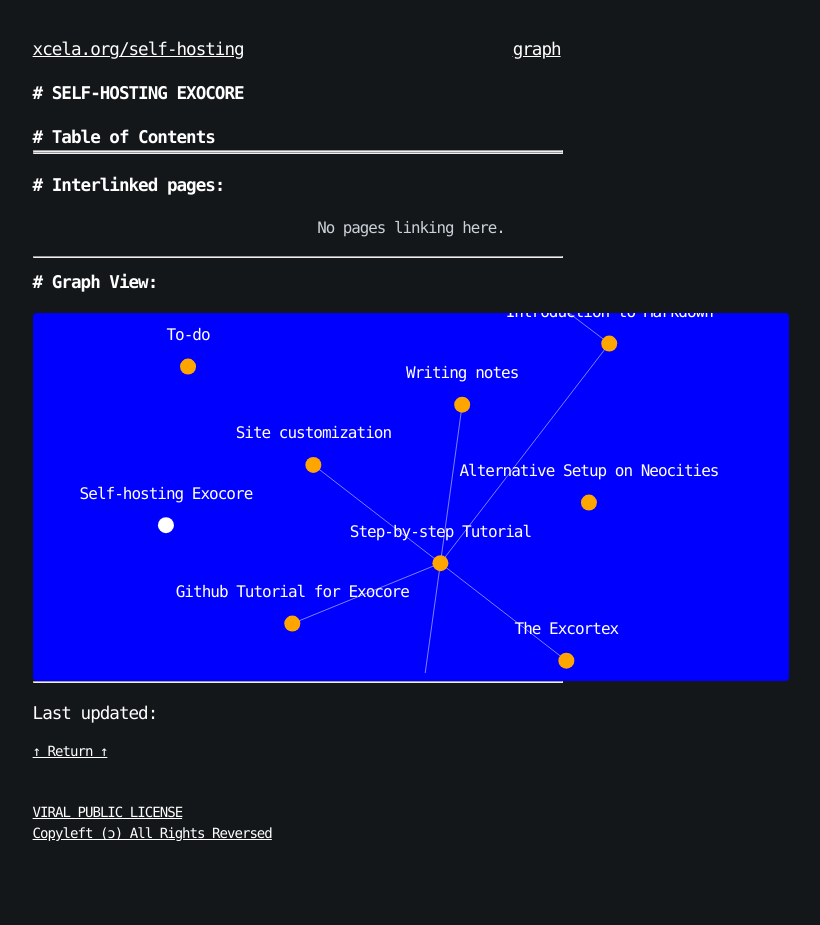
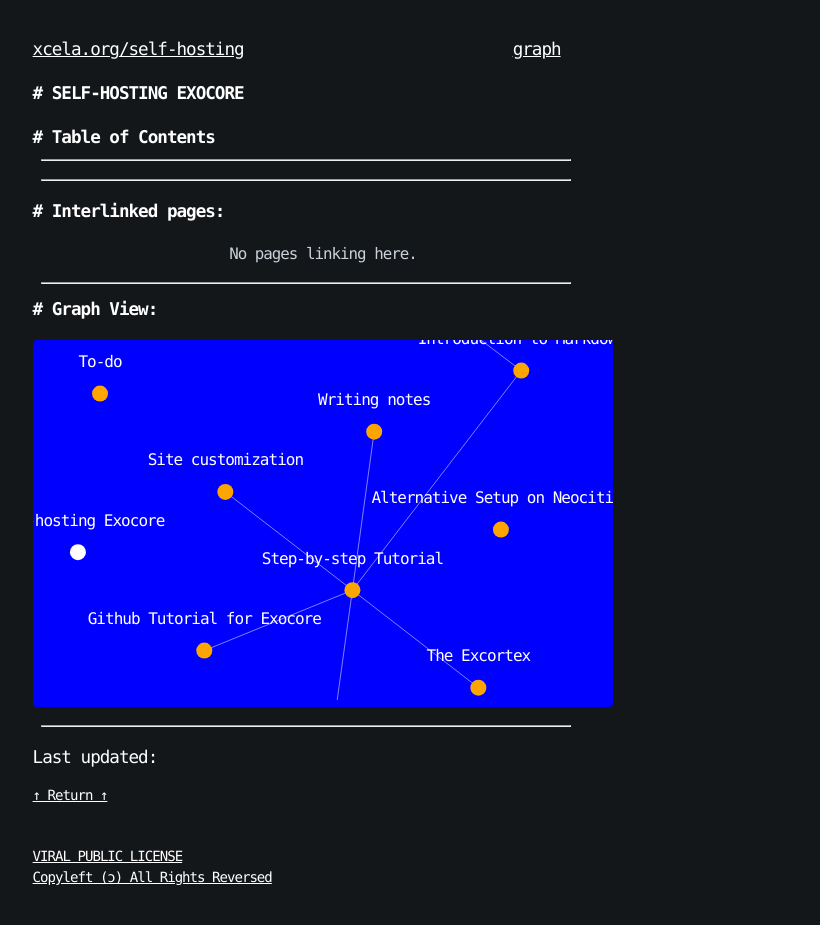
Before and after one commit to xcela/Exocore, a Jekyll site: the page built from _notes/self-hosting.md, in a window 1280 px wide. Shown: the whole page, without its empty margins (229-1049 px from the left). Built offline with Jekyll 4.4.1, drawn with Linux system fonts in a browser that asks for light colours; before the commit the page ends 900 px from its top, so only the background shows below that.

Commit message:
Update _gemini.scss

```diff
--- a/_sass/_gemini.scss
+++ b/_sass/_gemini.scss
@@ -62,9 +62,6 @@ ul {
   list-style-type: circle;
 }
 
-hr {
-  margin:0em;
-}
 
 .title-text, h1,h2,h3,h4,h5,h6 {
 font:inherit;
@@ -173,7 +170,7 @@ nav {
   }
 }
 
-hr {margin:0em; max-width: 30em;}
+hr {margin:0.5em; max-width: 30em;}
 
 /* -- Interlinks -- */
 
@@ -186,7 +183,7 @@ hr {margin:0em; max-width: 30em;}
 }
 
 .sidenote{
-  max-width:43em;
+  max-width:33em;
 }
 .sidenote h1{
   margin-bottom: 1em
@@ -195,6 +192,7 @@ hr {margin:0em; max-width: 30em;}
 .sidenote {
   background-color: $background;
   margin-top:1em;
+    margin-bottom: 1em
 }
 
 .backlink-box {
```
